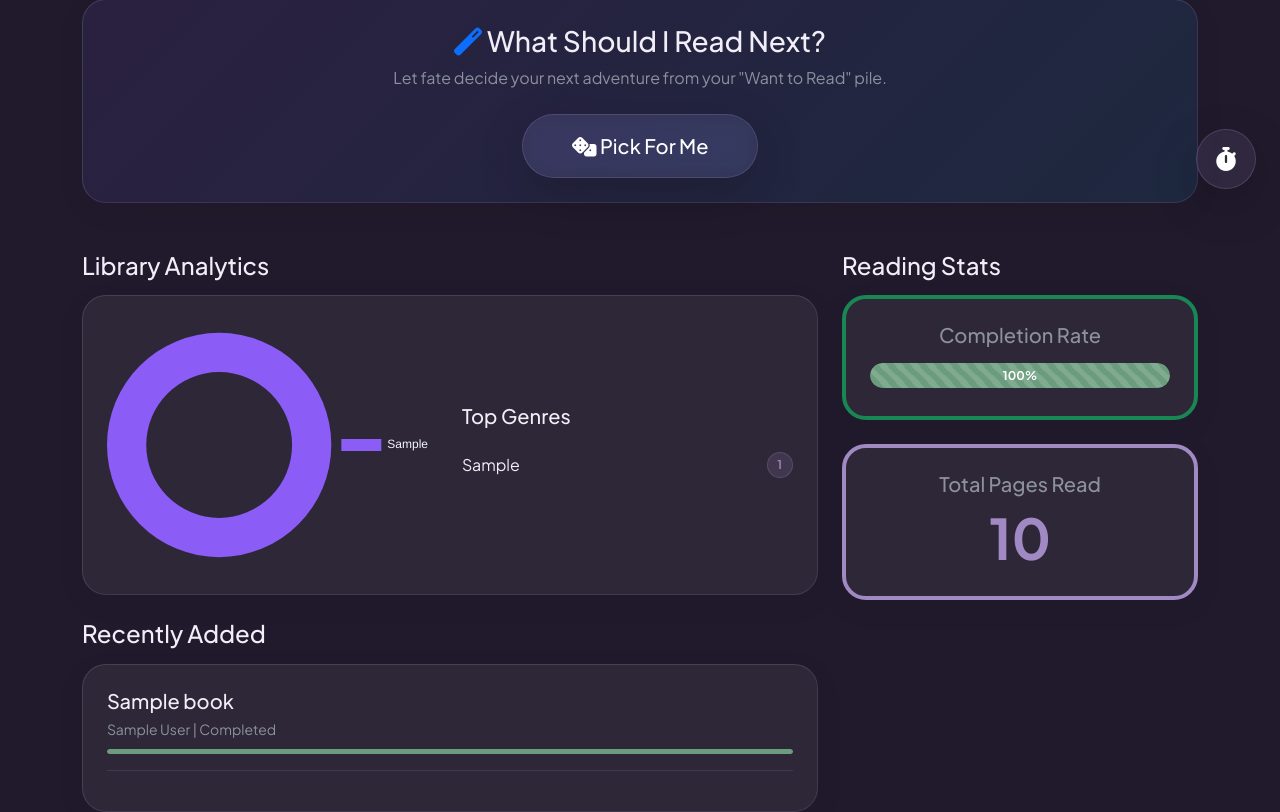
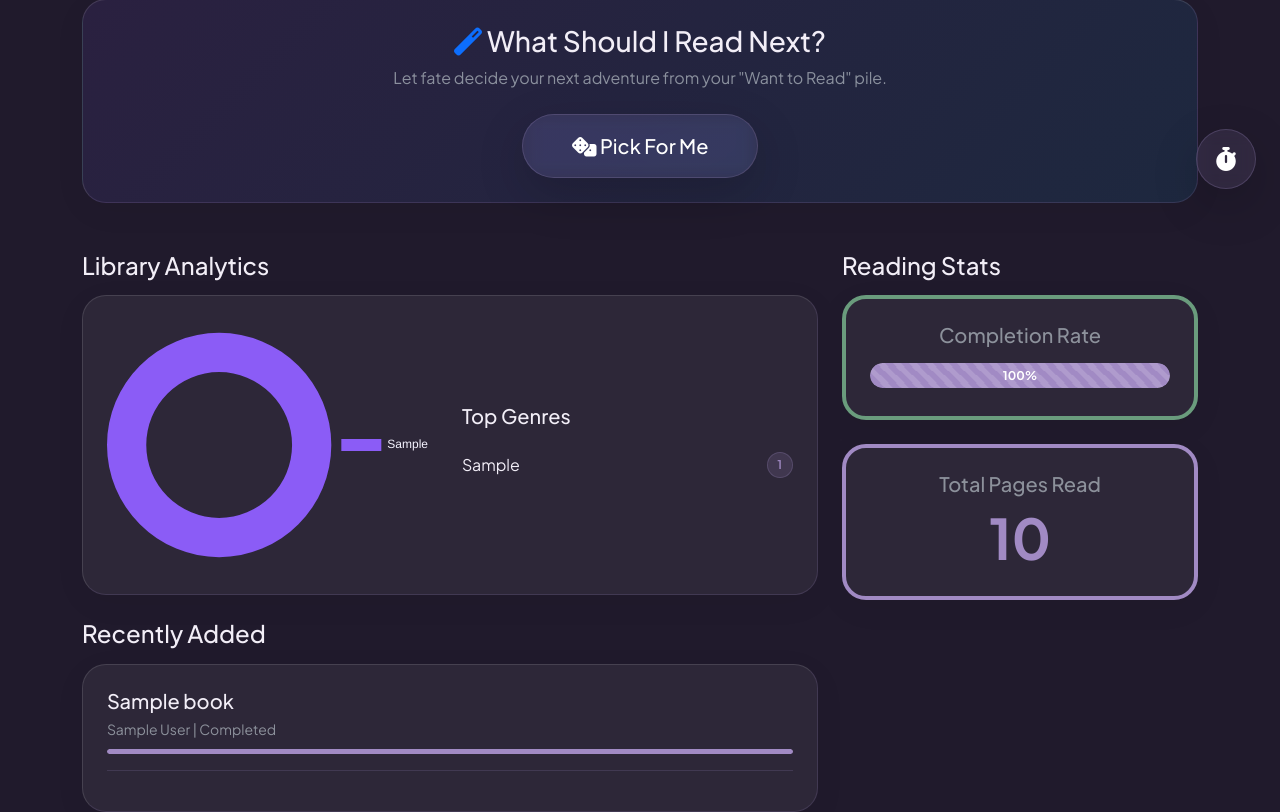
Before and after one commit to saanuvii/booktracker-app, a Flask app: page / in a window 1280 px wide. Shown: the part 587-1399 px from the top of the page. Run offline with Flask 3, Linux system fonts and the light colour scheme; a user stored in the database is signed in; tables that the repository leaves empty hold one stand-in row (values such as "Sample post").

Commit message:
style: remove thick borders, bright colours in progress bars, and improve cohesiveness
Co-authored-by: saanuvii <204173877+saanuvii@users.noreply.github.com>

```diff
--- a/static/css/style.css
+++ b/static/css/style.css
@@ -290,3 +290,7 @@ body {
 [data-bs-theme="light"] .badge.bg-success, [data-bs-theme="light"] .badge.bg-warning, [data-bs-theme="light"] .badge.bg-danger, [data-bs-theme="light"] .badge.bg-info, [data-bs-theme="light"] .badge.bg-primary {
     color: var(--text-color); /* better readability in light mode */
 }
+
+.bg-muted-accent {
+    background-color: var(--accent-primary) !important;
+}
--- a/templates/admin.html
+++ b/templates/admin.html
@@ -6,7 +6,7 @@
 
 <div class="row g-4 mb-5">
     <div class="col-md-4">
-        <div class="glass-card text-center p-4 h-100 border-top border-4" style="border-color: var(--bs-danger) !important;">
+        <div class="glass-card text-center p-4 h-100 border-top border-4" style="border-color: #cc6666 !important;">
             <i class="fas fa-users fa-2x text-danger mb-2"></i>
             <h3>{{ total_users }}</h3>
             <p class="text-muted mb-0">Total Registered Users</p>
@@ -20,7 +20,7 @@
         </div>
     </div>
     <div class="col-md-4">
-        <div class="glass-card text-center p-4 h-100 border-top border-4" style="border-color: var(--bs-success) !important;">
+        <div class="glass-card text-center p-4 h-100 border-top border-4" style="border-color: #6a9c7d !important;">
             <i class="fas fa-book-reader fa-2x text-success mb-2"></i>
             <h3>{{ total_pages }}</h3>
             <p class="text-muted mb-0">Total Pages Read Platform-Wide</p>
--- a/templates/book_detail.html
+++ b/templates/book_detail.html
@@ -46,7 +46,7 @@
 
             <div class="mb-3 d-flex flex-wrap gap-2">
                 {% if book.status == 'Completed' %}
-                    <span class="badge bg-success fs-6">Completed</span>
+                    <span class="badge bg-muted-accent fs-6">Completed</span>
                 {% elif book.status == 'Currently Reading' %}
                     <span class="badge bg-warning text-dark fs-6">Reading</span>
                 {% elif book.status == 'Want to Read' %}
@@ -56,7 +56,7 @@
                 {% endif %}
 
                 {% if book.series %}
-                    <span class="badge" style="background-color: rgba(139, 92, 246, 0.2); color: var(--accent-primary); border: 1px solid var(--accent-primary); font-size: 1rem;">
+                    <span class="badge" style="background-color: rgba(141, 122, 171, 0.2); color: var(--accent-primary); border: 1px solid var(--accent-primary); font-size: 1rem;">
                         {{ book.series }} {% if book.series_number %}#{{ book.series_number }}{% endif %}
                     </span>
                 {% endif %}
@@ -85,7 +85,7 @@
                     <span>{{ book.current_page }} / {{ book.total_pages }} Pages ({{ book.progress_percentage }}%)</span>
                 </div>
                 <div class="progress" style="height: 12px;">
-                    <div class="progress-bar progress-bar-striped progress-bar-animated bg-success" role="progressbar" style="width: {{ book.progress_percentage }}%;"></div>
+                    <div class="progress-bar progress-bar-striped progress-bar-animated bg-muted-accent" role="progressbar" style="width: {{ book.progress_percentage }}%;"></div>
                 </div>
             </div>
 
--- a/templates/books.html
+++ b/templates/books.html
@@ -60,7 +60,7 @@
 
                 {% if book.series %}
                 <div class="mb-2 mt-2">
-                    <a href="{{ url_for('books', series=book.series) }}" class="badge text-decoration-none" style="background-color: rgba(139, 92, 246, 0.2); color: var(--accent-primary); border: 1px solid var(--accent-primary);">
+                    <a href="{{ url_for('books', series=book.series) }}" class="badge text-decoration-none" style="background-color: rgba(141, 122, 171, 0.2); color: var(--accent-primary); border: 1px solid var(--accent-primary);">
                         {{ book.series }} {% if book.series_number %}#{{ book.series_number }}{% endif %}
                     </a>
                 </div>
@@ -80,7 +80,7 @@
                 {% endif %}
 
                 {% if book.status == 'Completed' %}
-                    <span class="badge bg-success mb-2">Completed</span>
+                    <span class="badge bg-muted-accent mb-2">Completed</span>
                 {% elif book.status == 'Currently Reading' %}
                     <span class="badge bg-warning text-dark mb-2">Reading</span>
                 {% elif book.status == 'Want to Read' %}
@@ -92,7 +92,7 @@
 
             <div class="mt-auto pt-2">
                 <div class="progress mb-3" style="height: 6px;">
-                    <div class="progress-bar bg-success" role="progressbar" style="width: {{ book.progress_percentage }}%;"></div>
+                    <div class="progress-bar bg-muted-accent" role="progressbar" style="width: {{ book.progress_percentage }}%;"></div>
                 </div>
                 <a href="{{ url_for('book_detail', id=book.id) }}" class="btn btn-sm btn-outline-primary w-100">View Details</a>
             </div>
--- a/templates/index.html
+++ b/templates/index.html
@@ -21,7 +21,7 @@
         <h3 class="mb-0" style="color: var(--accent-primary);">{{ challenge.progress }}%</h3>
     </div>
     <div class="progress" style="height: 12px;">
-        <div class="progress-bar progress-bar-striped progress-bar-animated bg-success" role="progressbar" style="width: {{ challenge.progress }}%;"></div>
+        <div class="progress-bar progress-bar-striped progress-bar-animated bg-muted-accent" role="progressbar" style="width: {{ challenge.progress }}%;"></div>
     </div>
 </div>
 
@@ -104,7 +104,7 @@
                             </h5>
                             <small class="text-muted">{{ book.author }} | {{ book.status }}</small>
                             <div class="progress mt-2" style="height: 5px;">
-                                <div class="progress-bar bg-success" role="progressbar" style="width: {{ book.progress_percentage }}%;"></div>
+                                <div class="progress-bar bg-muted-accent" role="progressbar" style="width: {{ book.progress_percentage }}%;"></div>
                             </div>
                         </div>
                     </div>
@@ -120,10 +120,10 @@
         <h4 class="mb-3">Reading Stats</h4>
         <div class="row g-4">
             <div class="col-12">
-                <div class="glass-card p-4 text-center border-top border-4" style="border-color: var(--bs-success) !important;">
+                <div class="glass-card p-4 text-center border-top border-4" style="border-color: #6a9c7d !important;">
                     <h5 class="mb-3 text-muted">Completion Rate</h5>
                     <div class="progress mb-1" style="height: 25px;">
-                        <div class="progress-bar progress-bar-striped progress-bar-animated bg-success" style="width: {{ stats.rate }}%;">
+                        <div class="progress-bar progress-bar-striped progress-bar-animated bg-muted-accent" style="width: {{ stats.rate }}%;">
                             <span class="fw-bold text-white">{{ stats.rate }}%</span>
                         </div>
                     </div>
--- a/templates/profile.html
+++ b/templates/profile.html
@@ -28,14 +28,14 @@
                 </div>
             </div>
             <div class="col-md-4">
-                <div class="glass-card text-center p-4 h-100 border-top border-4" style="border-color: var(--bs-warning) !important;">
+                <div class="glass-card text-center p-4 h-100 border-top border-4" style="border-color: #c4a162 !important;">
                     <i class="fas fa-star fa-2x text-warning mb-2"></i>
                     <h3>{{ five_star }}</h3>
                     <p class="text-muted mb-0">5-Star Masterpieces</p>
                 </div>
             </div>
             <div class="col-md-4">
-                <div class="glass-card text-center p-4 h-100 border-top border-4" style="border-color: var(--bs-success) !important;">
+                <div class="glass-card text-center p-4 h-100 border-top border-4" style="border-color: #6a9c7d !important;">
                     <i class="fas fa-book-reader fa-2x text-success mb-2"></i>
                     <h3>{{ pages_read }}</h3>
                     <p class="text-muted mb-0">Total Pages Read</p>
```
